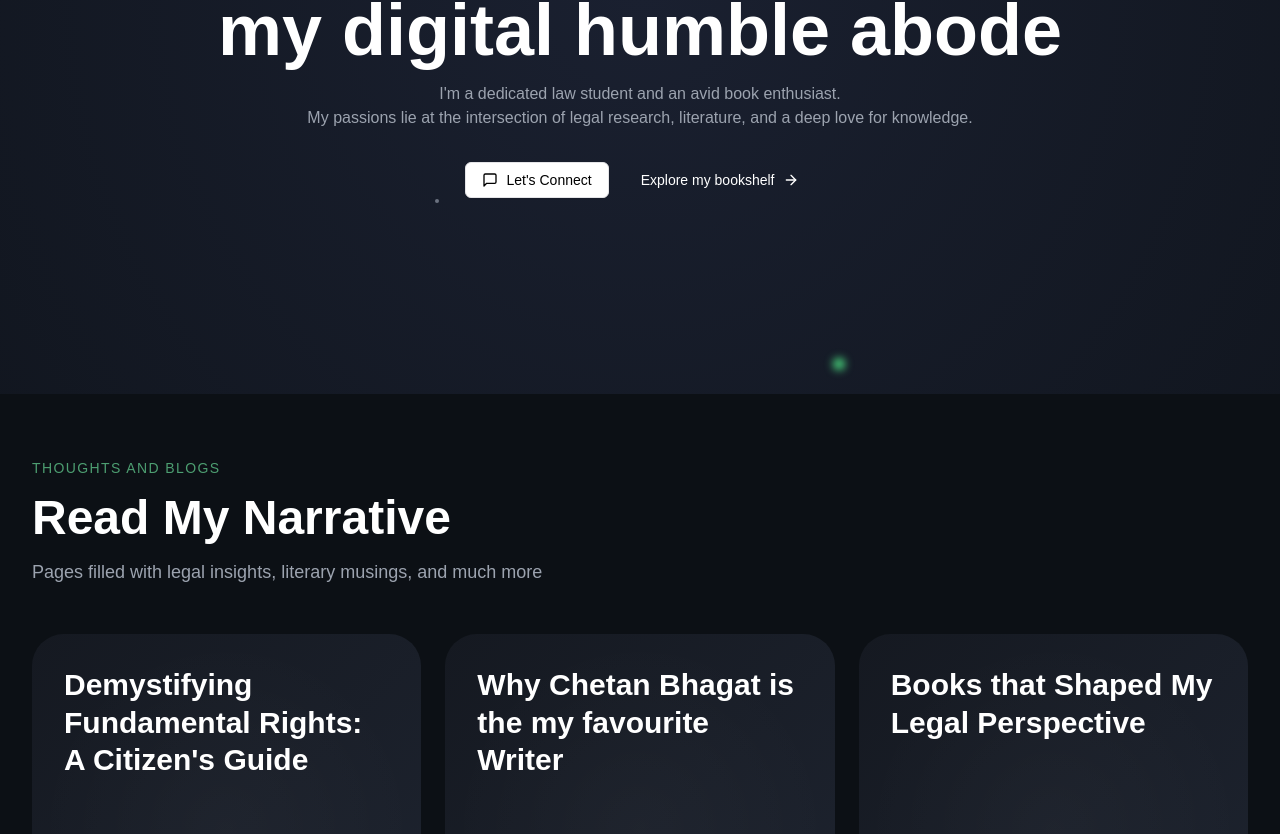
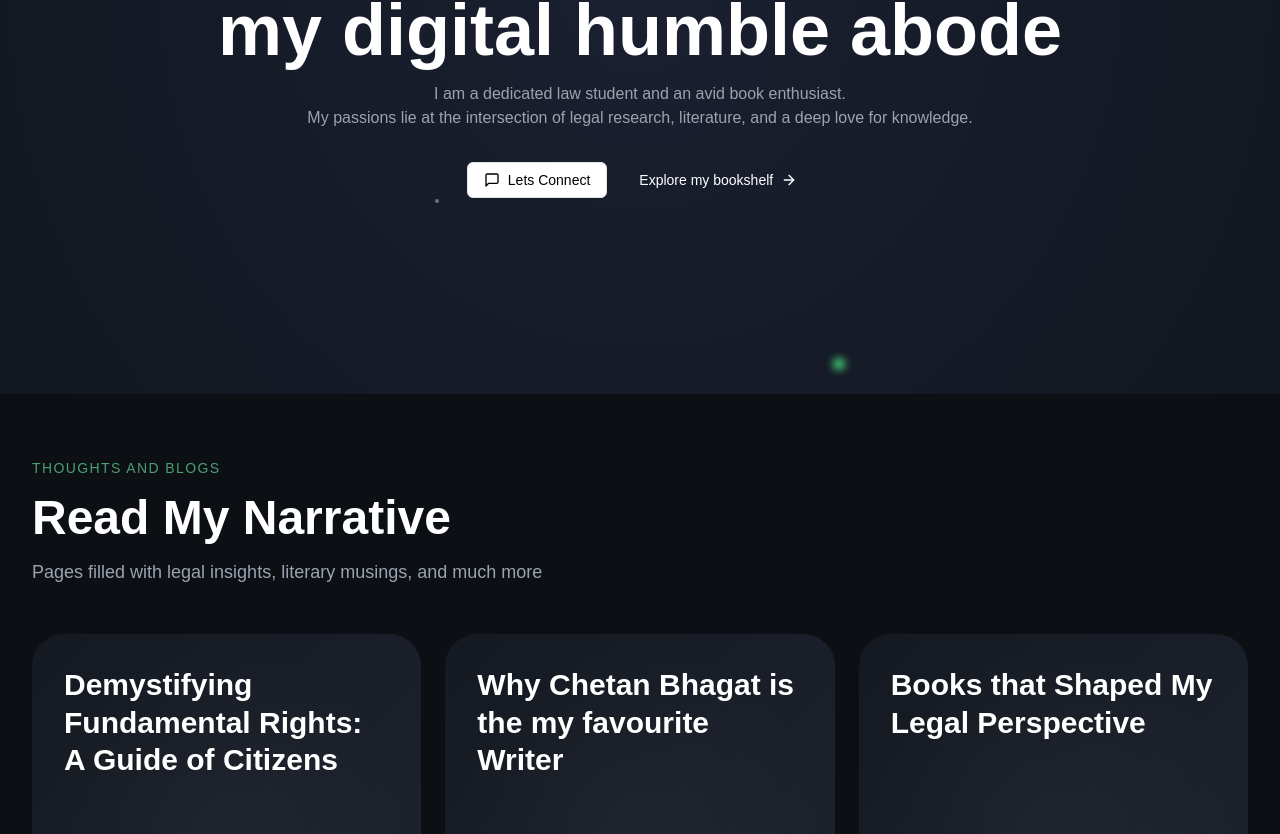
Before and after one commit to ankitmrmishra/Mandvi, a Next.js app: page / in a window 1280 px wide. Shown: the part 406-1240 px from the top of the page. Built offline with nearby package versions, Linux system fonts and the light colour scheme.

Commit message:
initial push

```diff
--- a/app/page.tsx
+++ b/app/page.tsx
@@ -66,8 +66,8 @@ export default function Home() {
             </h1>
 
             <p className="text-gray-400 mb-8">
-              I'm a dedicated law student and an avid book enthusiast. <br /> My
-              passions lie at the intersection of legal research, literature,
+              I am a dedicated law student and an avid book enthusiast. <br />{" "}
+              My passions lie at the intersection of legal research, literature,
               and a deep love for knowledge.
             </p>
 
@@ -77,7 +77,7 @@ export default function Home() {
                 className="bg-white text-black hover:bg-gray-200"
               >
                 <MessageSquare className="w-4 h-4 mr-2" />
-                Let's Connect
+                Lets Connect
               </Button>
               <Button
                 variant="ghost"
@@ -166,12 +166,12 @@ export function WhoIAm() {
     {
       question: "How can your blog help me understand my legal rights?",
       answer:
-        "My blog aims to break down complex legal concepts into easily understandable content. I share insights from my studies and internship experiences, provide explanations of common legal procedures, and offer guidance on how to approach various legal situations. Remember, while my blog provides general information, it's always best to consult with a qualified lawyer for specific legal advice.",
+        "My blog aims to break down complex legal concepts into easily understandable content. I share insights from my studies and internship experiences, provide explanations of common legal procedures, and offer guidance on how to approach various legal situations. Remember, while my blog provides general information, it is always best to consult with a qualified lawyer for specific legal advice.",
     },
     {
       question: "Do you offer legal consultations or services?",
       answer:
-        "As a law scholar and intern, I'm not yet qualified to offer legal services or consultations. My blog is for informational purposes only. If you need legal assistance, I recommend contacting a licensed attorney or seeking help from legal aid organizations.",
+        "As a law scholar and intern, I am not yet qualified to offer legal services or consultations. My blog is for informational purposes only. If you need legal assistance, I recommend contacting a licensed attorney or seeking help from legal aid organizations.",
     },
     {
       question: "How does your artistic side influence your legal work?",
@@ -187,11 +187,11 @@ export function WhoIAm() {
         <div className="flex flex-col md:flex-row gap-8">
           <div className="flex-1">
             <p className="text-gray-400 mb-4">
-              Greetings! I'm Mandvi Tripathi, a dedicated law scholar with a
+              Greetings! I am Mandvi Tripathi, a dedicated law scholar with a
               passion for demystifying the Indian legal system. Committed to
               justice and empowering individuals with legal knowledge, I aim to
               make the law accessible to everyone through my experiences and
-              insights. Beyond the legal world, I'm an avid reader, writer, and
+              insights. Beyond the legal world, I am an avid reader, writer, and
               mandala artist, bringing creativity and unique perspectives to
               everything I do.
             </p>
@@ -229,7 +229,7 @@ export function WhoIAm() {
               className="w-full h-auto rounded-lg"
             />
             <Button variant="outline" className="mt-4 bg-black">
-              Let's talk
+              Lets talk
             </Button>
           </div>
           <div className="flex-1">
@@ -275,7 +275,7 @@ export function BlogSection() {
         </p>
         <div className="grid grid-cols-1 sm:grid-cols-2 lg:grid-cols-3 gap-6">
           <BlogCard
-            title="Demystifying Fundamental Rights: A Citizen's Guide"
+            title="Demystifying Fundamental Rights: A Guide of Citizens"
             icon={<ArrowRight className="w-8 h-8" />}
           />
           <BlogCard
```
